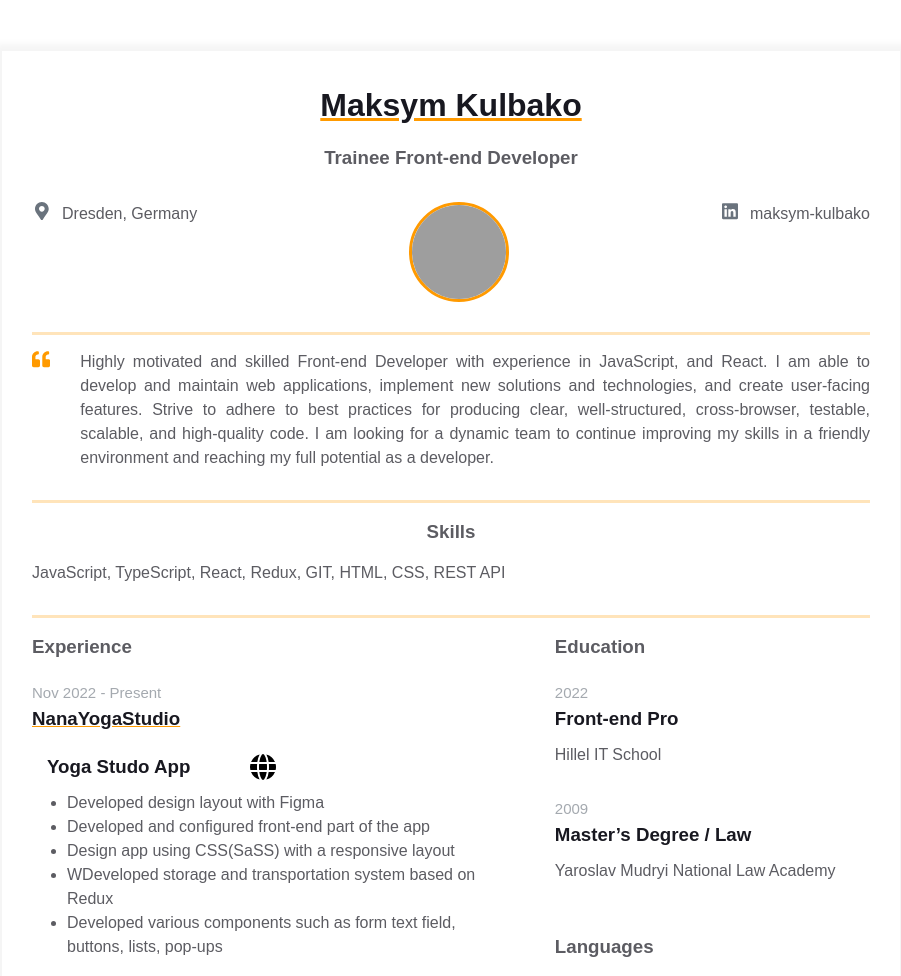
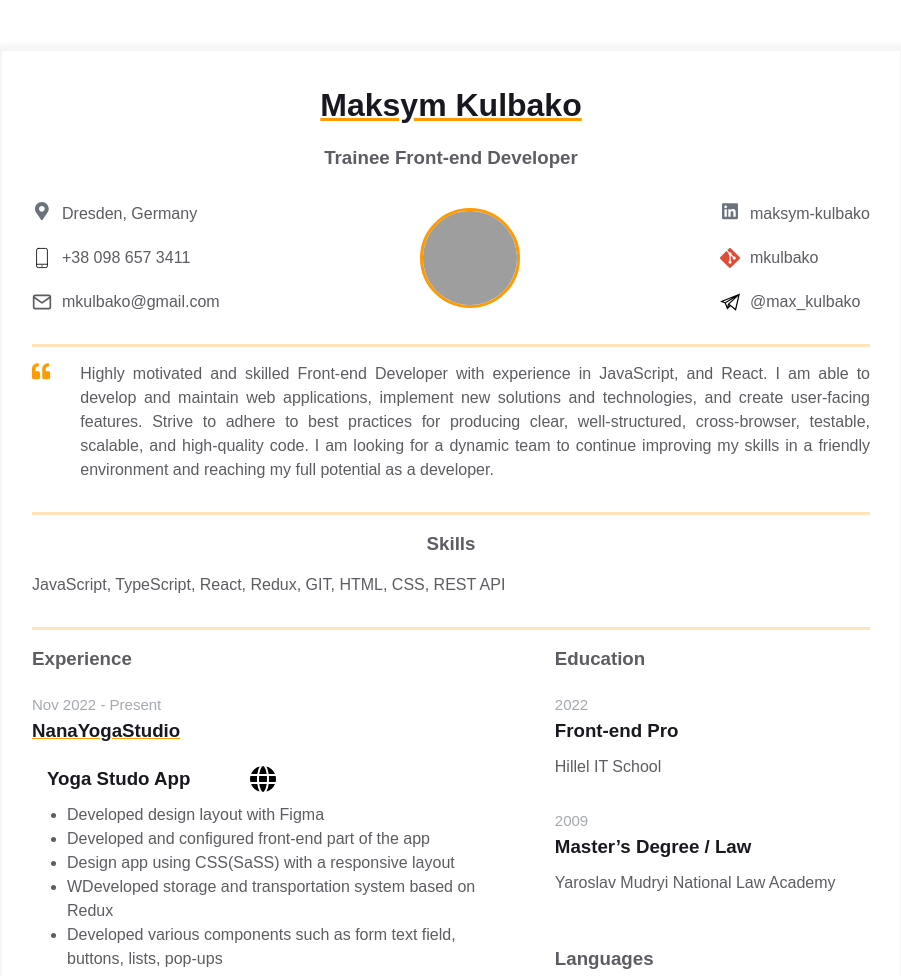
Before and after one commit to maxkulbako/homepage, a plain HTML site: page index.html in a window 1280 px wide. Shown: the top 976 px of the page, without its empty margins (189-1090 px from the left). Drawn offline with Linux system fonts and the light colour scheme; grey boxes are pictures that could not be loaded.

Commit message:
Added contact info

```diff
--- a/index.html
+++ b/index.html
@@ -26,6 +26,18 @@
                 </div>
                 <span>Dresden, Germany</span>
               </a>
+              <a href="" rel="author" class="contact-info__item">
+                <div class="contact-info__item-icon-wrapper">
+                  <svg xmlns="http://www.w3.org/2000/svg" viewBox="0 0 24 24"><defs><style>.a{fill:none;stroke:#000;stroke-linecap:round;stroke-linejoin:round;}</style></defs><title>mobile-phone-2</title><line class="a" x1="18.5" y1="19.5" x2="5.5" y2="19.5"/><path d="M12,20.75a.75.75,0,1,0,.75.75.749.749,0,0,0-.75-.75Z"/><rect class="a" x="5.5" y="0.5" width="13" height="23" rx="2" ry="2"/></svg>
+                </div>
+                <span>+38 098 657 3411</span>
+              </a>
+              <a href="" rel="author" class="contact-info__item">
+                <div class="contact-info__item-icon-wrapper">
+                  <svg xmlns="http://www.w3.org/2000/svg"   viewBox="0 0 24 24" fill="none" stroke="currentColor" stroke-width="2" stroke-linecap="round" stroke-linejoin="round" class="feather feather-mail"><path d="M4 4h16c1.1 0 2 .9 2 2v12c0 1.1-.9 2-2 2H4c-1.1 0-2-.9-2-2V6c0-1.1.9-2 2-2z"></path><polyline points="22,6 12,13 2,6"></polyline></svg>
+                </div>
+                <span>mkulbako@gmail.com</span>
+              </a>
           </div>
           <div class="contact-info__block contact-info__block--center">
             <img class="contact-info__avatar" src="https://res.cloudinary.com/dd69ztxsd/image/upload/v1687116401/My/ava_kulbako_qbifbz.jpg" alt="Avatar">
@@ -40,6 +52,22 @@
                 </svg>
               </div>
               <span>maksym-kulbako</span>
+            </a>
+            <a href="https://github.com/maxkulbako" rel="author" class="contact-info__item">
+              <div class="contact-info__item-icon-wrapper">
+                <svg viewBox="0 0 256 256" version="1.1" xmlns="http://www.w3.org/2000/svg" xmlns:xlink="http://www.w3.org/1999/xlink" preserveAspectRatio="xMidYMid">
+                  <g>
+                      <path d="M251.172245,116.593517 L139.398753,4.82845302 C132.966433,-1.60948434 122.525852,-1.60948434 116.085106,4.82845302 L92.8753863,28.0381721 L122.317995,57.4807809 C129.16041,55.1690784 137.005593,56.7195763 142.460425,62.1744081 C147.940536,67.6629464 149.479799,75.5755422 147.111919,82.4404282 L175.487156,110.815665 C182.352042,108.450594 190.273064,109.98143 195.755985,115.472777 C203.418591,123.132574 203.418591,135.547794 195.755985,143.213209 C188.09057,150.878624 175.67535,150.878624 168.007126,143.213209 C162.243319,137.443783 160.81922,128.977839 163.737639,121.877008 L137.275245,95.4146135 L137.272436,165.052198 C139.140337,165.979126 140.904309,167.212221 142.460425,168.762719 C150.123031,176.422516 150.123031,188.837736 142.460425,196.508768 C134.79501,204.171375 122.374173,204.171375 114.719993,196.508768 C107.057387,188.837736 107.057387,176.422516 114.719993,168.762719 C116.613174,166.872347 118.804095,165.442631 121.141077,164.481996 L121.141077,94.1955625 C118.804095,93.2405457 116.615983,91.8192558 114.719993,89.9148396 C108.914052,84.1173254 107.518042,75.5980132 110.492639,68.4690928 L81.4713611,39.4421974 L4.83125614,116.076685 C-1.60949009,122.52024 -1.60949009,132.960821 4.83125614,139.398759 L116.604747,251.166631 C123.039876,257.604569 133.477648,257.604569 139.921203,251.166631 L251.172245,139.9184 C257.61018,133.477654 257.61018,123.031455 251.172245,116.593517" fill="#DE4C36"></path>
+                  </g>
+                </svg>
+              </div>
+              <span>mkulbako</span>
+            </a>
+            <a href="" rel="author" class="contact-info__item">
+              <div class="contact-info__item-icon-wrapper">
+                <svg viewBox="1 -35 511.99993 511" xmlns="http://www.w3.org/2000/svg"><path d="m121.453125 253.171875 63.554687 158.886719 82.75-82.753906 141.535157 112.503906 102.707031-441.308594-512 205.480469zm-39.933594-47.640625 244.046875-97.945312-194.074218 117.363281zm287.535157-89.25-161.980469 148.1875-19.484375 73.425781-36.035156-90.085937zm-149.851563 219.230469 9.816406-36.996094 15.144531 12.035156zm171.65625 53.394531-147.386719-117.152344 221.902344-203.007812zm0 0"/></svg>
+              </div>
+              <span>@max_kulbako</span>
             </a>
           </div>
         </div>
```
Lines whose indentation alone changed are shown as unchanged.
